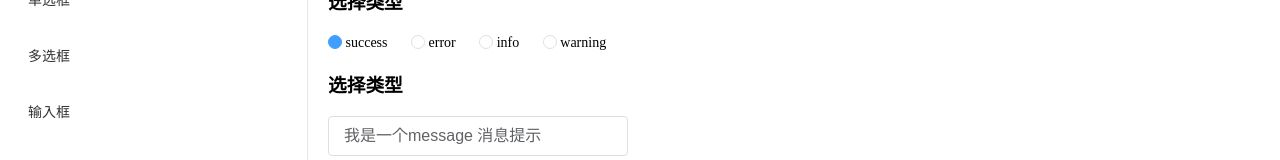
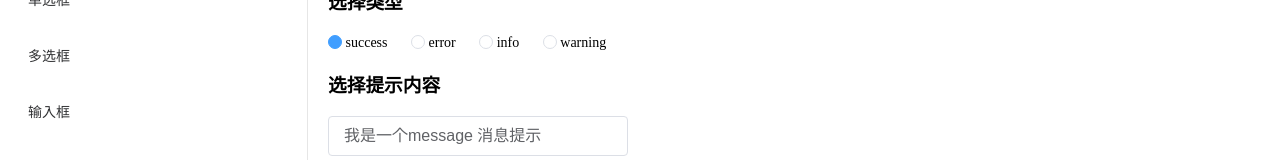
Before and after one commit to WangRujian0321/w-ui, a Vue app: page /message in a window 1280 px wide. Shown: the part 208-368 px from the top of the page. Built offline with nearby package versions, Linux system fonts and the light colour scheme.

Commit message:
修正了文字内容

```diff
--- a/examples/views/Message.vue
+++ b/examples/views/Message.vue
@@ -14,7 +14,7 @@
       </w_radio-group>
     </div>
     <div style="width:300px">
-      <h1>选择类型</h1>
+      <h1>选择提示内容</h1>
       <w_input v-model="message"></w_input>
     </div>
     <div style="height: 20px"/>
```
